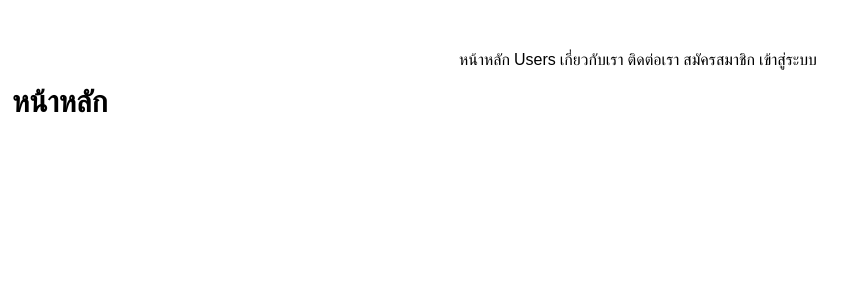
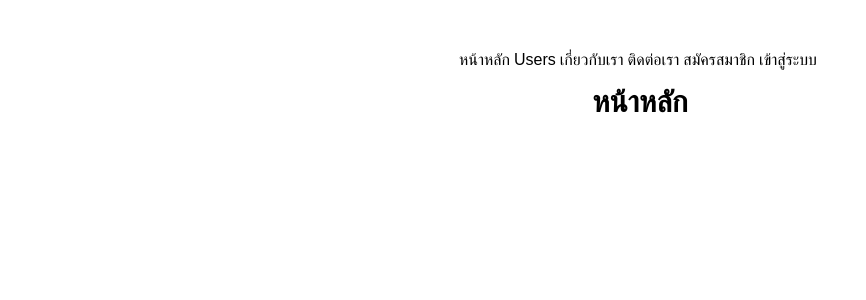
Before and after one commit to cn1212312121/erp, a Next.js app: page / in a window 1280 px wide. Shown: the top 300 px of the page, without its empty margins (0-866 px from the left). Built offline with nearby package versions, Linux system fonts and the light colour scheme.

Commit message:
fetch user

```diff
--- a/src/app/layout.tsx
+++ b/src/app/layout.tsx
@@ -51,7 +51,7 @@ export default function RootLayout({
             เข้าสู่ระบบ
           </Link>
         </div>
-        <div className="p-3 container">{children}</div>
+        <div className="p-3 flex justify-center">{children}</div>
       </body>
     </html>
   );
```
